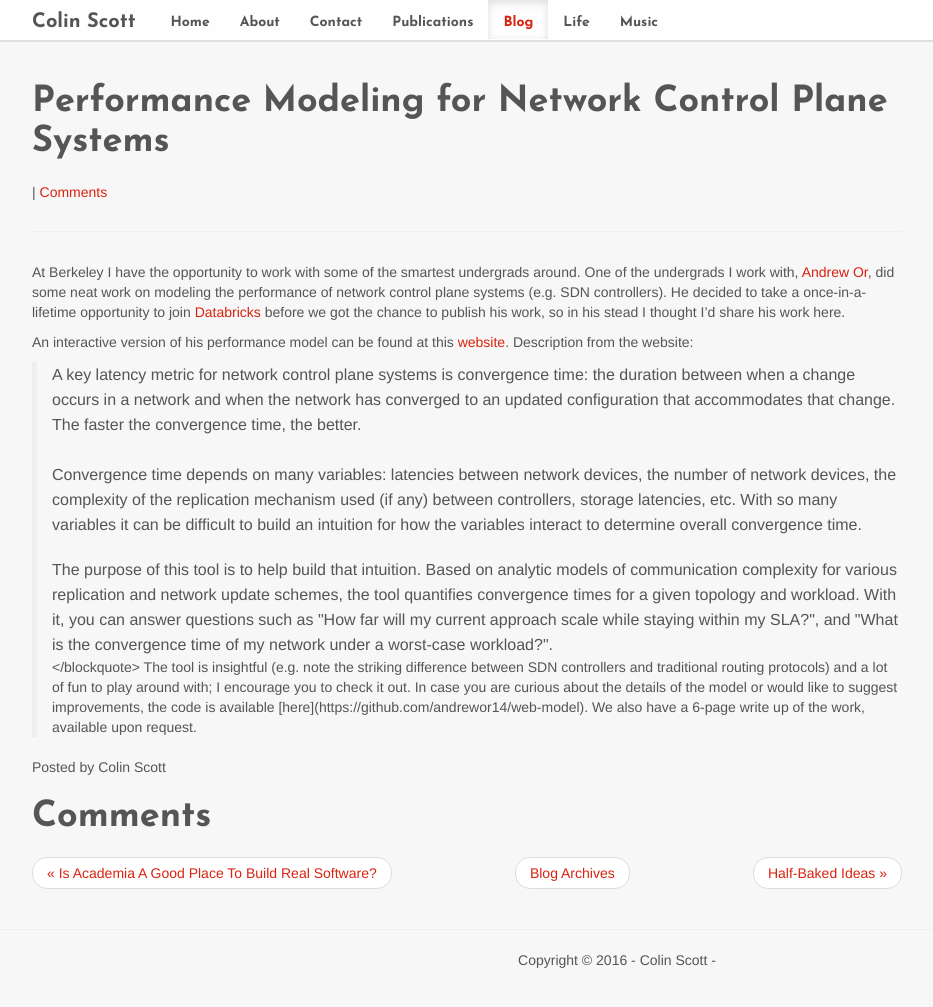
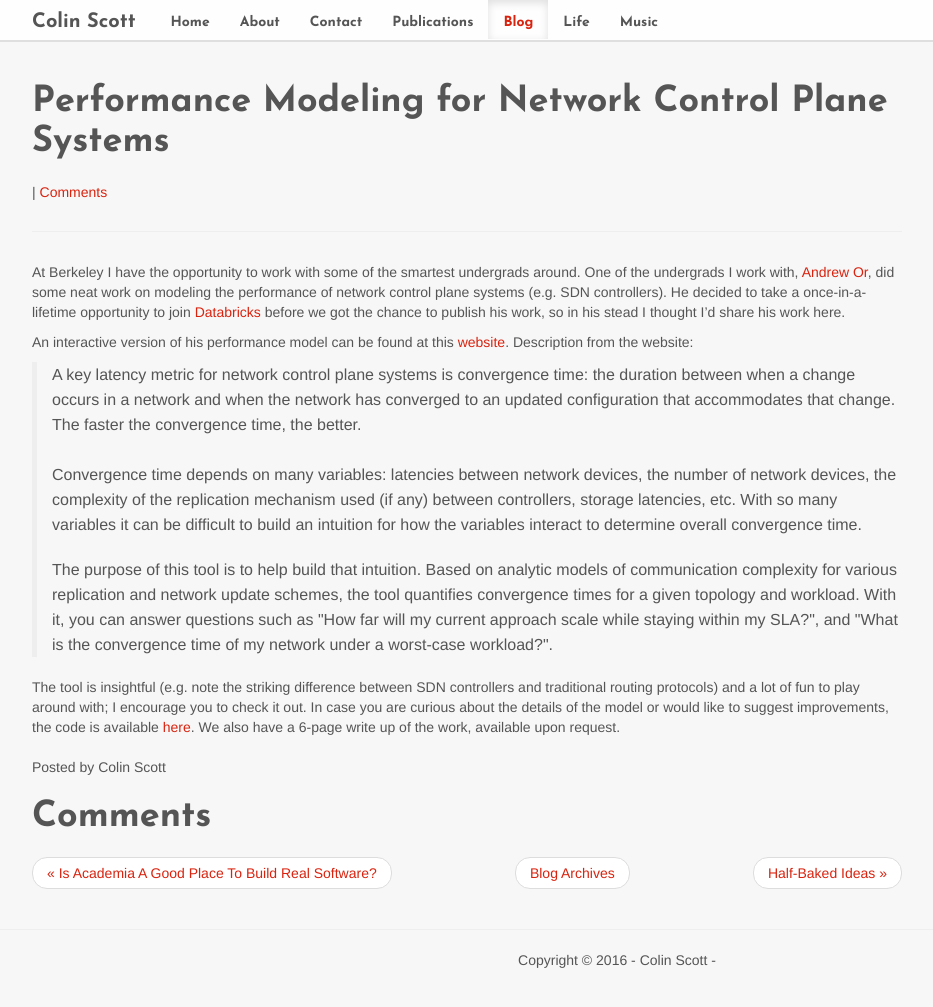
Before and after one commit to colin-scott/colin-scott.github.io, a Jekyll site: the page built from _posts/2014-10-01-performance-modeling-for-sdn.markdown, in a window 1280 px wide and 1020 px high. Shown: the top 1007 px of the window, without its empty margins (23-956 px from the left). Built offline with Jekyll 4.4.1, drawn with Linux system fonts in a browser that asks for light colours; comment, search, counter and statistics services are not loaded.

Commit message:
Formatting fixes

```diff
--- a/_posts/2014-10-01-performance-modeling-for-sdn.markdown
+++ b/_posts/2014-10-01-performance-modeling-for-sdn.markdown
@@ -13,13 +13,12 @@ I'd share his work here.
 
 An interactive version of his performance model can be found at this [website](http://www.eecs.berkeley.edu/~rcs/research/convergence_modeling/). Description from the website:
 
-<blockquote>
-<p>A key latency metric for network control plane systems is convergence time: the duration between when a change occurs in a network and when the network has converged to an updated configuration that accommodates that change. The faster the convergence time, the better.<p><br />
+> <p>A key latency metric for network control plane systems is convergence time: the duration between when a change occurs in a network and when the network has converged to an updated configuration that accommodates that change. The faster the convergence time, the better.<p><br />
+>
+> <p>Convergence time depends on many variables: latencies between network devices, the number of network devices, the complexity of the replication mechanism used (if any) between controllers, storage latencies, etc. With so many variables it can be difficult to build an intuition for how the variables interact to determine overall convergence time.</p><br />
+>
+> <p>The purpose of this tool is to help build that intuition. Based on analytic models of communication complexity for various replication and network update schemes, the tool quantifies convergence times for a given topology and workload. With it, you can answer questions such as "How far will my current approach scale while staying within my SLA?", and "What is the convergence time of my network under a worst-case workload?".</p>
 
-<p>Convergence time depends on many variables: latencies between network devices, the number of network devices, the complexity of the replication mechanism used (if any) between controllers, storage latencies, etc. With so many variables it can be difficult to build an intuition for how the variables interact to determine overall convergence time.</p><br />
-
-<p>The purpose of this tool is to help build that intuition. Based on analytic models of communication complexity for various replication and network update schemes, the tool quantifies convergence times for a given topology and workload. With it, you can answer questions such as "How far will my current approach scale while staying within my SLA?", and "What is the convergence time of my network under a worst-case workload?".</p>
-</blockquote>
 
 The tool is insightful (e.g.
 note the striking difference between SDN controllers and traditional routing protocols) and a lot of fun to play around with; I encourage you to check it out.
--- a/_posts/2016-08-13-does-it-trickle-down.markdown
+++ b/_posts/2016-08-13-does-it-trickle-down.markdown
@@ -72,7 +72,7 @@ technologies.
 A less optimistic
 [reading](http://www.humanosphere.org/basics/2015/09/global-poverty-falling-not-fast-may-think/) is that the decline in poverty
 numbers we see starting in the 1970s (well before the popularity of the Web) can largely be attributed to
-changes in the Chinese government's polices, and, more recently, India's own reforms starting in 1991. It seems entirely feasible that
+changes in the Chinese government's polices, and, more recently, India's own reforms starting in 1991.[^3] It seems entirely feasible that
 information technology played a negligible role in these transformations.
 
 I'm not personally convinced that the innovations we (systems researchers) produce, which are often
@@ -101,3 +101,5 @@ see what I learn!
 [^1]: Strictly speaking, neither correlation nor lack thereof prove anything about causation. But most scientists probably think [Hume](https://en.wikipedia.org/wiki/Problem_of_induction) was just being pedantic.
 
 [^2]: The World Bank announced plans to move their [definition](https://en.wikipedia.org/wiki/Extreme_poverty#cite_note-7) of extreme poverty to $1.90 per day to recognize higher price levels in developing countries than previously estimated.
+
+[^3]: See Chapter 2 and 6 of Angus Deaton's "The Great Escape" for an in-depth analysis of this data.
```
